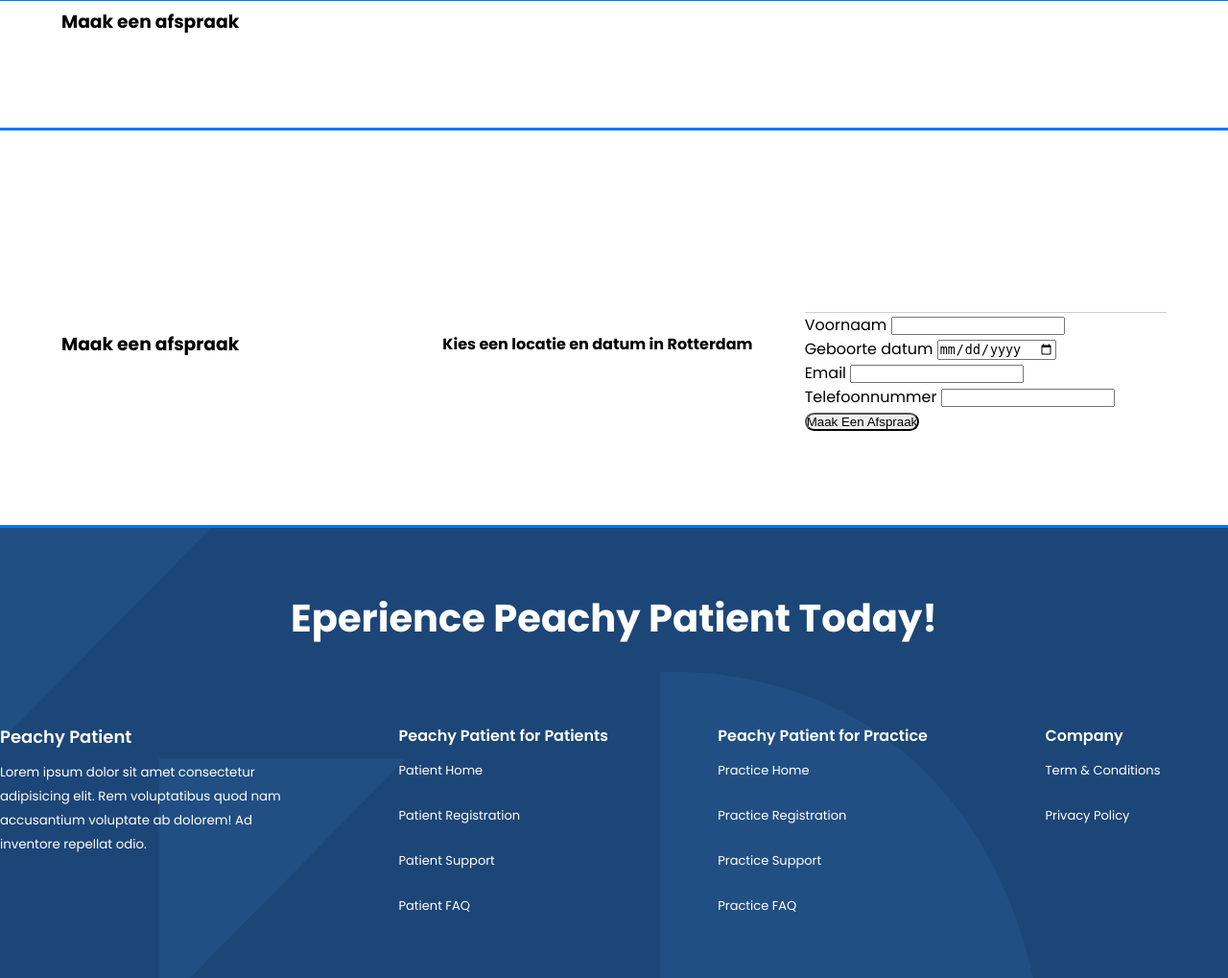
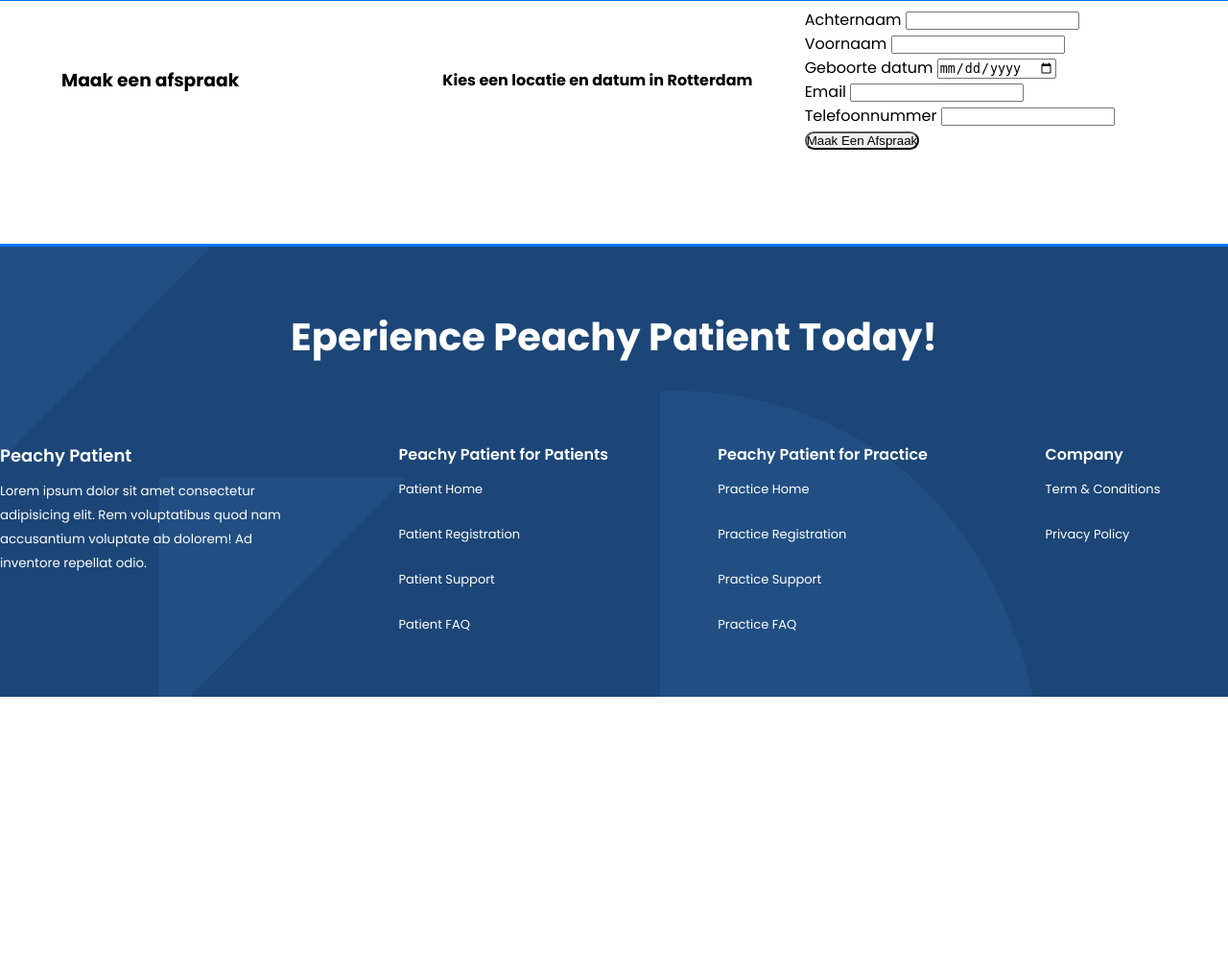
Before and after one commit to KelvinKramp/rijX, a Flask app: page /booking2 in a window 1280 px wide. Shown: the part 122-1141 px from the top of the page at 96% size. After the commit the page ends 848 px from the top, so only its background shows below. Run offline with Flask 2, Linux system fonts and the light colour scheme; some libraries are stand-ins or nearby versions.

Commit message:
"cleaned booking pages"

```diff
--- a/templates/booking2.html
+++ b/templates/booking2.html
@@ -1,13 +1,6 @@
 {% extends "base.html" %}
 
 {% block content %}
-<section class="home-section-outer">
-      <section class="container home-section flex">
-                                              <h1>Maak een afspraak</h1>
-                                </div>
-          </section>
-    </section>
-                <form action="{{ url_for('booking2') }}" method="POST">
     <section class="home-section-outer">
       <section class="container home-section flex">
         <div class="home-section-left">
@@ -20,9 +13,8 @@
                                     <form method="POST" action="">
                                     {{ form.hidden_tag() }}
 <!--                                        <fieldset class="form-group">-->
-                                        <div class="inputs-wrapper-new floating_input_wrapper">
-                                        <div class="input-wrapper-new">
-                                        {{ form.last_name.label(for="fname") }}
+                                        <div>
+                                        {{ form.last_name.label(class="") }}
                                         {% if form.last_name.errors %}
                                             {{ form.last_name(class="") }}
                                             <div class="invalid-feedback">
@@ -34,7 +26,6 @@
                                             {{ form.last_name(class="") }}
                                         {% endif %}
                                     </div>
-                                            </div>
                                     <div class="form-group">
                                         {{ form.first_name.label(class="form-control-label") }}
                                         {% if form.first_name.errors %}
```
Also changed, not shown: templates/booking.html (+0 -8 lines).
